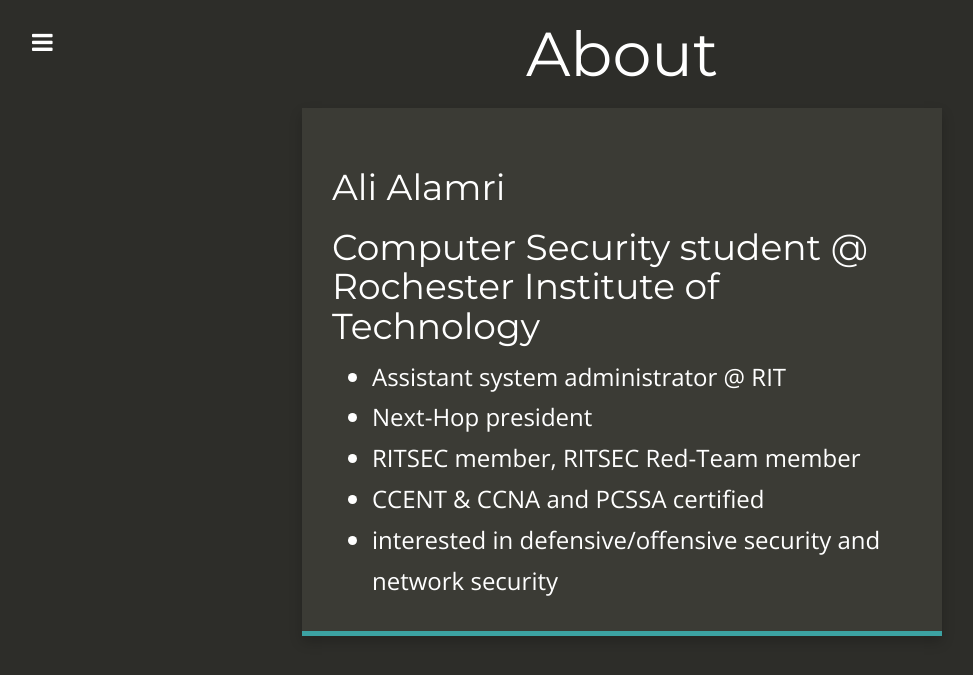
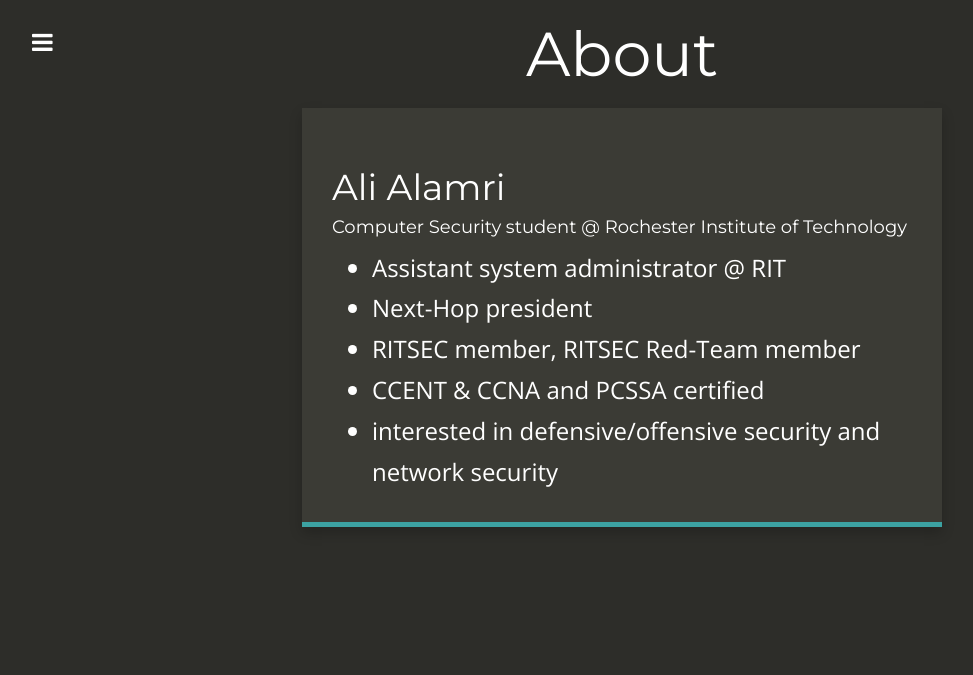
Before and after one commit to sh1dow3r/layer0, a Jekyll site: the page built from about.md, in a window 1280 px wide. Shown: the top 675 px of the page, without its empty margins (18-991 px from the left). Built offline with Jekyll 4.4.1, drawn with Linux system fonts in a browser that asks for light colours; nearby versions of some CDN libraries.

```diff
--- a/about.md
+++ b/about.md
@@ -6,7 +6,7 @@ permalink: /about/
 
 # Ali Alamri
 
-## Computer Security student @ Rochester Institute of Technology
+#### Computer Security student @ Rochester Institute of Technology
 * Assistant system administrator @ RIT
 * Next-Hop president
 * RITSEC member, RITSEC Red-Team member
```
